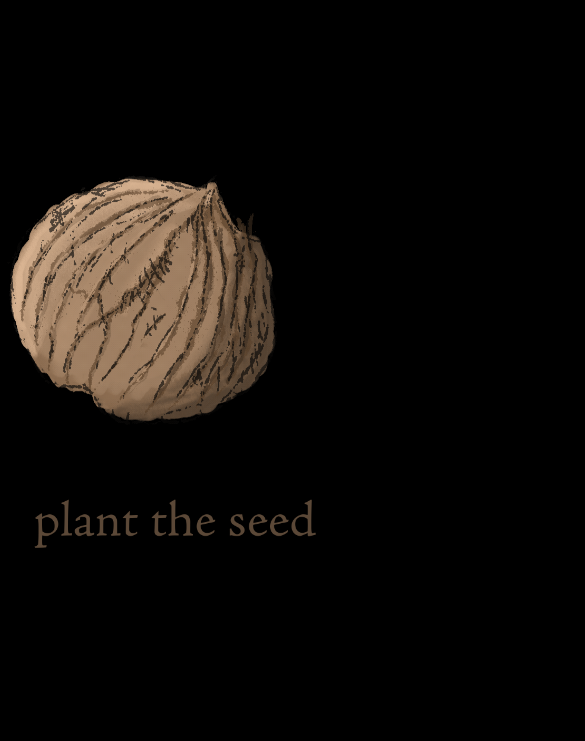
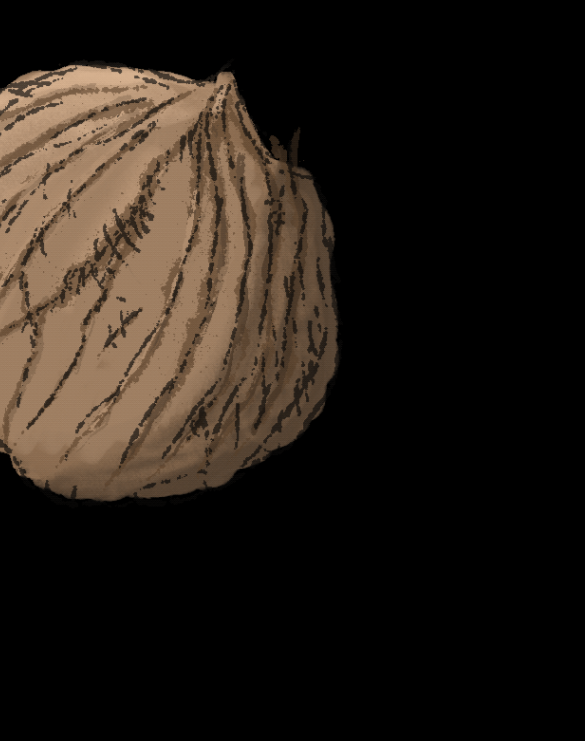
Before and after one commit to themarvinmora/mavinsyarddotcom3, a plain HTML site: page index.html in a window 390 px wide. Shown: the part 103-844 px from the top of the page, 585 px wide, since content can reach past the window. Drawn offline with Linux system fonts and the light colour scheme.

Commit message:
Update index.html

```diff
--- a/index.html
+++ b/index.html
@@ -122,15 +122,16 @@ input{display:none}
 /* iPhone / mobile only */
 @media (max-width: 768px){
 
-  /* seed gifs 2x */
+  /* seed gifs bigger (+80%) */
   #seed{
-    width:1080px;
+    width:1944px;
     max-width:none;
   }
 
   /* plant png 2x */
   #plantSeedImg{
     width:min(1000px,160vw);
+    transform:translate(calc(-50% - 20px), 600px);
   }
 
   /* header 2x */
```
